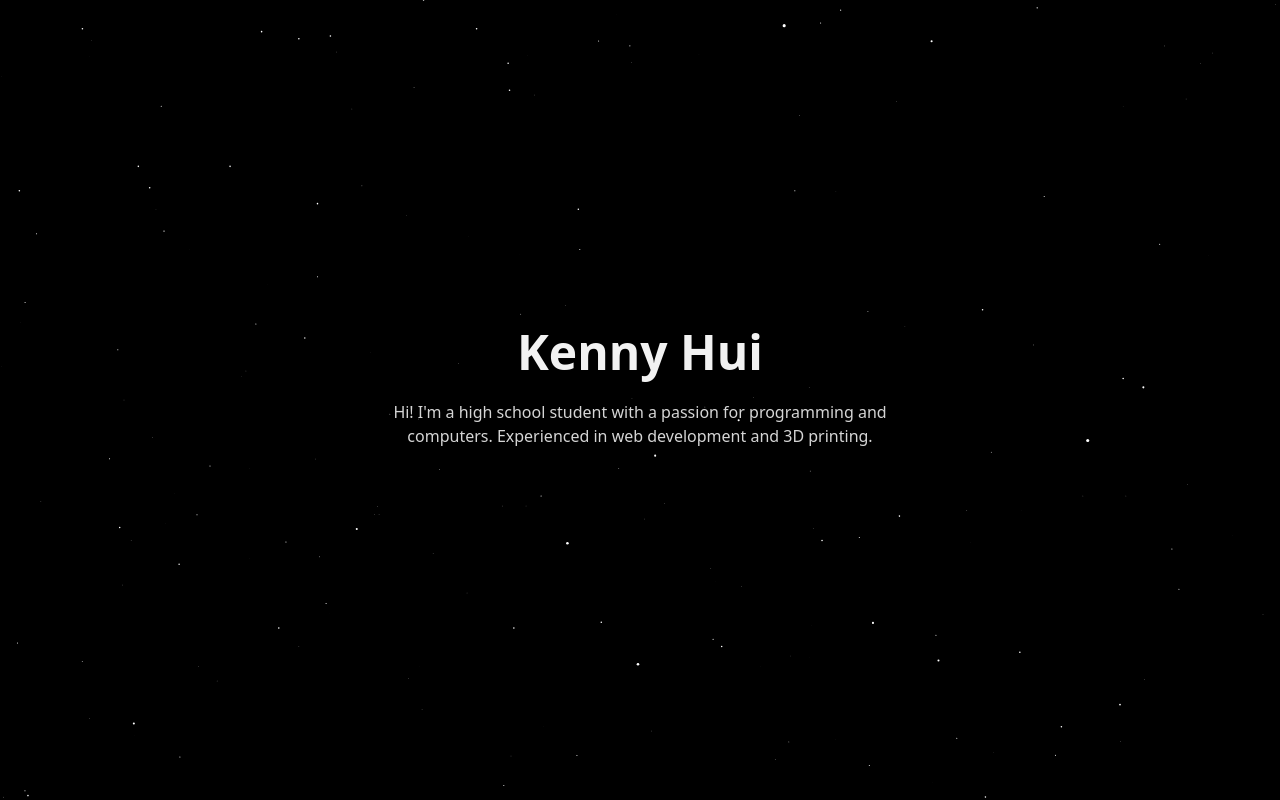
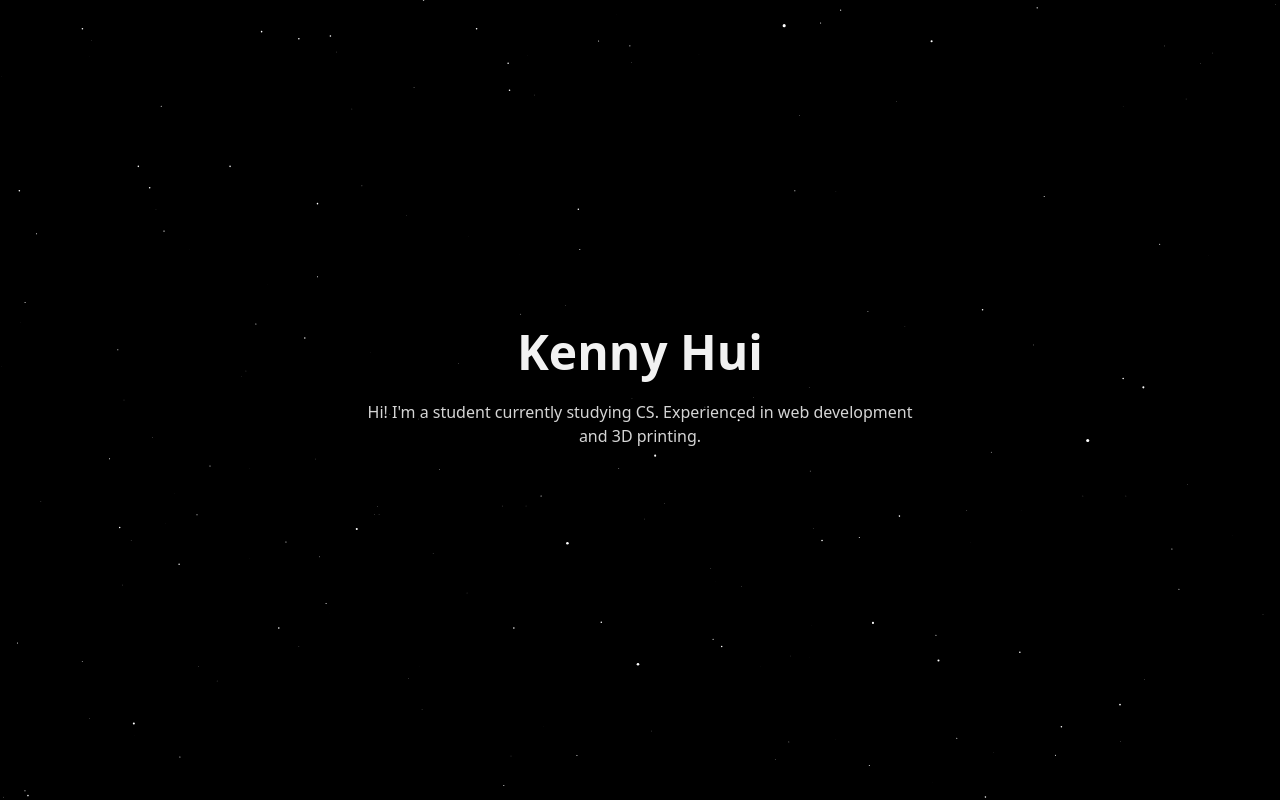
Before and after one commit to khui0/khui0.github.io, a SvelteKit app: page / in a window 1280 px wide. Shown: the top 800 px of the page. Built offline with nearby package versions, Linux system fonts and the light colour scheme.

Commit message:
feat: update blurb

```diff
--- a/src/routes/+page.svelte
+++ b/src/routes/+page.svelte
@@ -12,7 +12,7 @@
   });
 
   const description: string =
-    "Hi! I'm a high school student with a passion for programming and computers. Experienced in web development and 3D printing.";
+    "Hi! I'm a student currently studying CS. Experienced in web development and 3D printing.";
 </script>
 
 <svelte:head>
```
